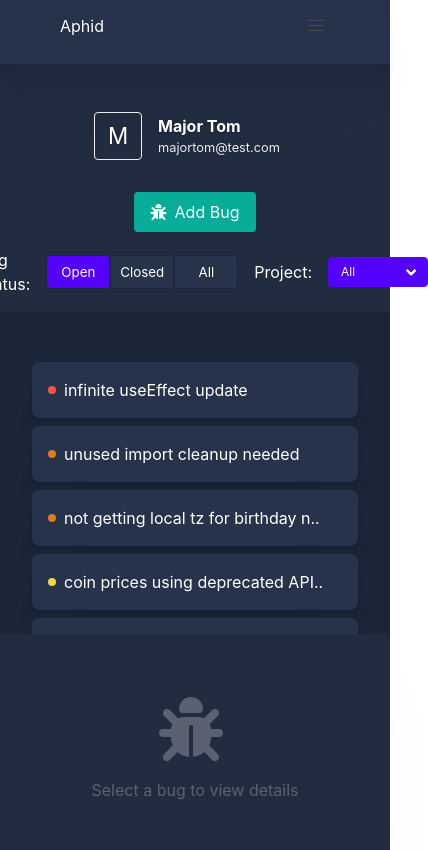
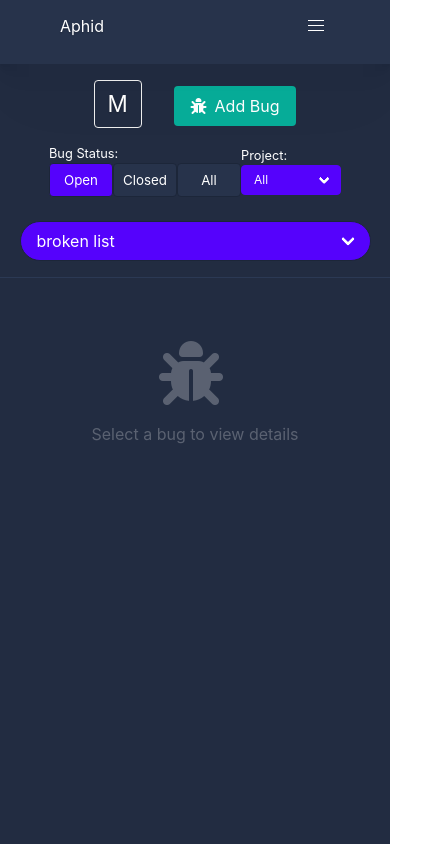
Before and after one commit to han-sen/aphid-demo, a React (Create React App) app: page / in a window 390 px wide. Shown: the whole page, 428 px wide, since content can reach past the window. Built offline with nearby package versions, Linux system fonts and the light colour scheme.

Commit message:
finished mobile styling

```diff
--- a/src/components/BugDrawer.js
+++ /dev/null
@@ -1,5 +0,0 @@
-import React from "react";
-
-export default function BugDrawer(props) {
-    return <></>;
-}
--- /dev/null
+++ b/src/components/BugDropdown.js
@@ -0,0 +1,39 @@
+import React from "react";
+import { connect } from "react-redux";
+import { selectBug } from "../actions";
+
+function BugDropdown(props) {
+    const chooseBug = (e) => {
+        const selectedBug = props.bugs.filter(
+            (bug) => bug.title === e.target.value
+        );
+        props.selectBug(...selectedBug);
+    };
+    return (
+        <div className="bugs_dropdown_wrap">
+            <div className="select is-rounded">
+                <select name="bug" id="bugForm" onChange={chooseBug}>
+                    {props.bugs.map((bug, i) => {
+                        return (
+                            <option value={bug.title} key={i}>
+                                {bug.title}
+                            </option>
+                        );
+                    })}
+                </select>
+            </div>
+        </div>
+    );
+}
+
+const mapStateToProps = (state) => {
+    return {
+        bugs: state.bugs,
+        selectedBug: state.selectedBug,
+        filters: state.filters,
+    };
+};
+
+export default connect(mapStateToProps, {
+    selectBug,
+})(BugDropdown);
--- a/src/components/BugFeed.js
+++ b/src/components/BugFeed.js
@@ -1,5 +1,6 @@
 import React from "react";
 import Bug from "./Bug";
+import BugDropdown from "./BugDropdown";
 import { connect } from "react-redux";
 import { selectBug } from "../actions";
 
@@ -18,6 +19,7 @@ function BugFeed(props) {
         return true;
     };
     return (
+        <>
             <div className="bugs_wrap">
                 {props.bugs
                     .filter((bug) => checkFilters(bug))
@@ -33,6 +35,8 @@ function BugFeed(props) {
                         );
                     })}
             </div>
+            <BugDropdown bugs={props.bugs} />
+        </>
     );
 }
 
--- a/src/components/FilterForm.js
+++ b/src/components/FilterForm.js
@@ -21,6 +21,7 @@ function FilterForm(props) {
     };
     return (
         <div className="filter_form_wrap">
+            <div className="filter_status_group">
                 <label htmlFor="filter">Bug Status:</label>
                 <div className="filter_status_wrap">
                     <button
@@ -60,6 +61,8 @@ function FilterForm(props) {
                         All
                     </button>
                 </div>
+            </div>
+            <div className="filter_project_group">
                 <label htmlFor="filter">Project:</label>
                 <div className="select is-rounded is-small">
                     <select
@@ -80,6 +83,7 @@ function FilterForm(props) {
                     </select>
                 </div>
             </div>
+        </div>
     );
 }
 
--- a/src/components/SideBar.js
+++ b/src/components/SideBar.js
@@ -5,6 +5,7 @@ import BugChart from "./BugChart";
 export default function SideBar(props) {
     return (
         <div className="sidebar_wrap">
+            <div className="admin_wrap">
                 <div className="user_wrap">
                     <div className="user_avatar">
                         <div className="user_avatar_inner">
@@ -22,6 +23,7 @@ export default function SideBar(props) {
                 >
                     <i className="fas fa-bug"></i> Add Bug
                 </button>
+            </div>
             <BugChart bugs={props.bugs} />
             <FilterForm bugs={props.bugs} changeFilter={props.changeFilter} />
         </div>
--- a/src/styles/_bug.scss
+++ b/src/styles/_bug.scss
@@ -150,7 +150,6 @@
 
 @media screen and (max-width: $br-med) {
     .bugs_wrap {
-        max-height: 20rem;
-        overflow-y: auto;
+        display: none;
     }
 }
--- a/src/styles/_dashboard.scss
+++ b/src/styles/_dashboard.scss
@@ -8,6 +8,14 @@
 .dashboard_inner_wrap {
     width: 75%;
     display: flex;
+}
+
+.bugs_dropdown_wrap {
+    display: none;
+}
+
+#bugForm {
+    background: $purple;
 }
 
 @media screen and (max-width: $br-large) {
@@ -22,7 +30,15 @@
 }
 
 @media screen and (max-width: $br-med) {
+    .bugs_dropdown_wrap {
+        display: flex;
+        justify-content: center;
+        max-width: 90%;
+        margin: 0 auto;
+    }
     .dashboard_inner_wrap {
         flex-direction: column;
+        border: none;
+        margin-top: 1rem;
     }
 }
--- a/src/styles/_expanded.scss
+++ b/src/styles/_expanded.scss
@@ -31,5 +31,8 @@
     .expanded_wrap {
         width: 100%;
         background: $ui-dark;
+        margin-top: 1rem;
+        border-top: 1px solid $ui-highlight;
+        box-shadow: none;
     }
 }
--- a/src/styles/_navbar.scss
+++ b/src/styles/_navbar.scss
@@ -12,3 +12,7 @@
     color: white;
     text-shadow: $text-shadow;
 }
+
+.navbar-burger {
+    color: white;
+}
--- a/src/styles/_sidebar.scss
+++ b/src/styles/_sidebar.scss
@@ -88,6 +88,10 @@
     transition: background 0.2s ease-in-out;
 }
 
+.select:not(.is-multiple):not(.is-loading)::after {
+    border-color: white;
+}
+
 @media screen and (max-width: $br-large) {
     .sidebar_wrap {
         display: flex;
@@ -112,12 +116,28 @@
     .sidebar_wrap {
         flex-direction: column;
         align-items: center;
+        padding-top: 1rem;
     }
     .filter_form_wrap {
-        margin: 1rem 0;
+        margin: 1rem 0 0.5rem 0;
+        label {
+            margin: 0;
+            font-size: 0.8rem;
+        }
     }
     .user_avatar {
         width: 3rem;
         height: 3rem;
     }
+    .admin_wrap {
+        display: flex;
+        justify-content: space-between;
+        align-items: baseline;
+    }
+    .user_wrap {
+        margin-bottom: 0;
+    }
+    .user_details {
+        display: none;
+    }
 }
```
Also changed, not shown: src/components/Bug.js (+0 -9 lines). Lines whose indentation alone changed are shown as unchanged.
